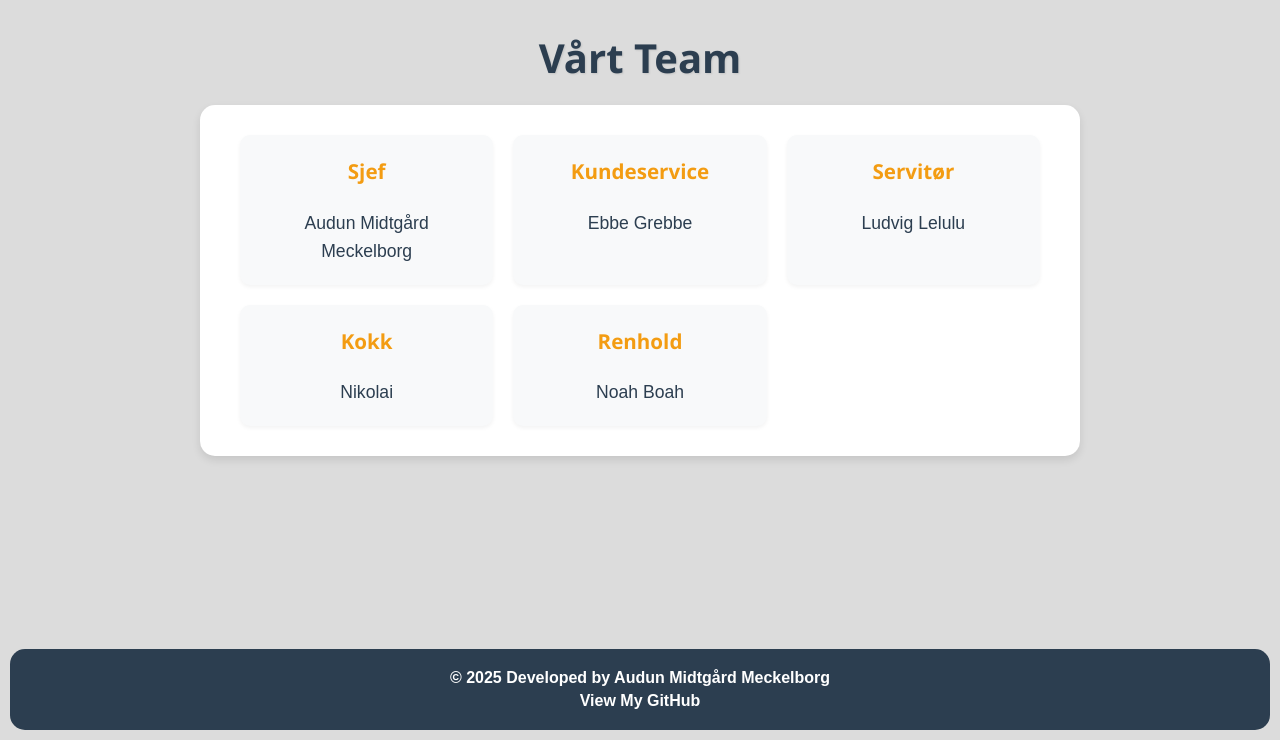
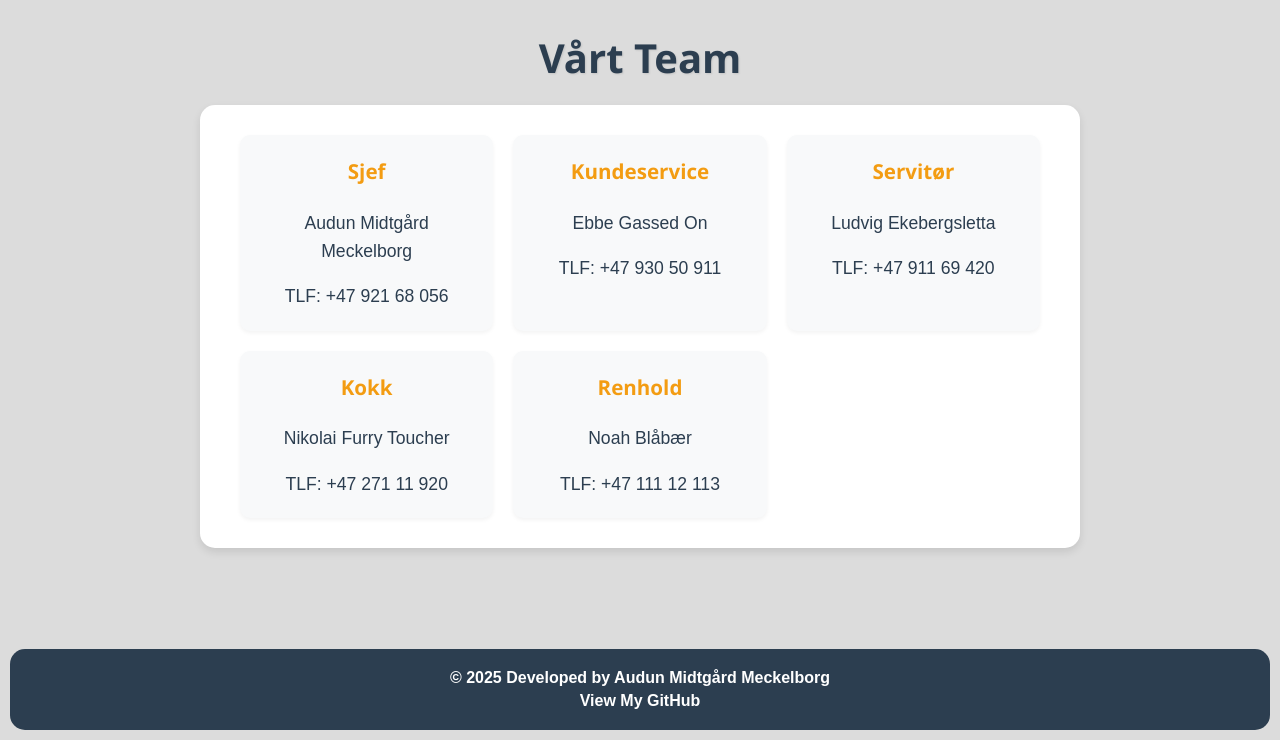
Before and after one commit to audun-web/Kantine, a Flask app: page /kontakt in a window 1280 px wide. Shown: the part 60-800 px from the top of the page. Run offline with Flask 3, Linux system fonts and the light colour scheme.

Commit message:
Oppdaterte Kontakt informasjon

```diff
--- a/templates/kontakt.html
+++ b/templates/kontakt.html
@@ -7,22 +7,27 @@
     <div class="contact-card">
         <h3>Sjef</h3>
         <p>Audun Midtgård Meckelborg</p>
+        <p>TLF: +47 921 68 056</p>
     </div>
     <div class="contact-card">
         <h3>Kundeservice</h3>
-        <p>Ebbe Grebbe</p>
+        <p>Ebbe Gassed On</p>
+        <p>TLF: +47 930 50 911</p>
     </div>
     <div class="contact-card">
         <h3>Servitør</h3>
-        <p>Ludvig Lelulu</p>
+        <p>Ludvig Ekebergsletta</p>
+        <p>TLF: +47 911 69 420</p>
     </div>
     <div class="contact-card">
         <h3>Kokk</h3>
-        <p>Nikolai</p>
+        <p>Nikolai Furry Toucher</p>
+        <p>TLF: +47 271 11 920</p>
     </div>
     <div class="contact-card">
         <h3>Renhold</h3>
-        <p>Noah Boah</p>
+        <p>Noah Blåbær</p>
+        <p>TLF: +47 111 12 113</p>
     </div>
 </div>
 {% endblock %}
```
